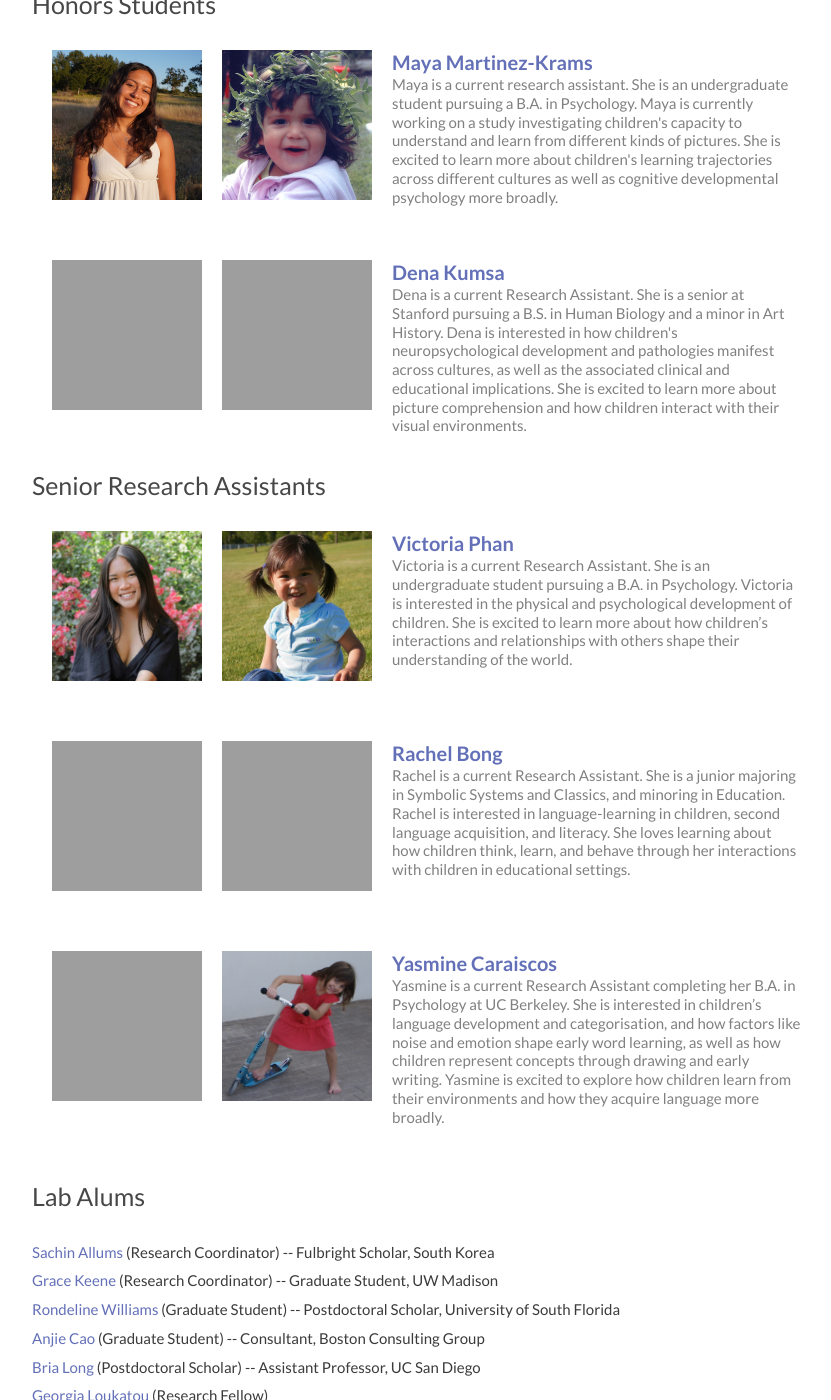
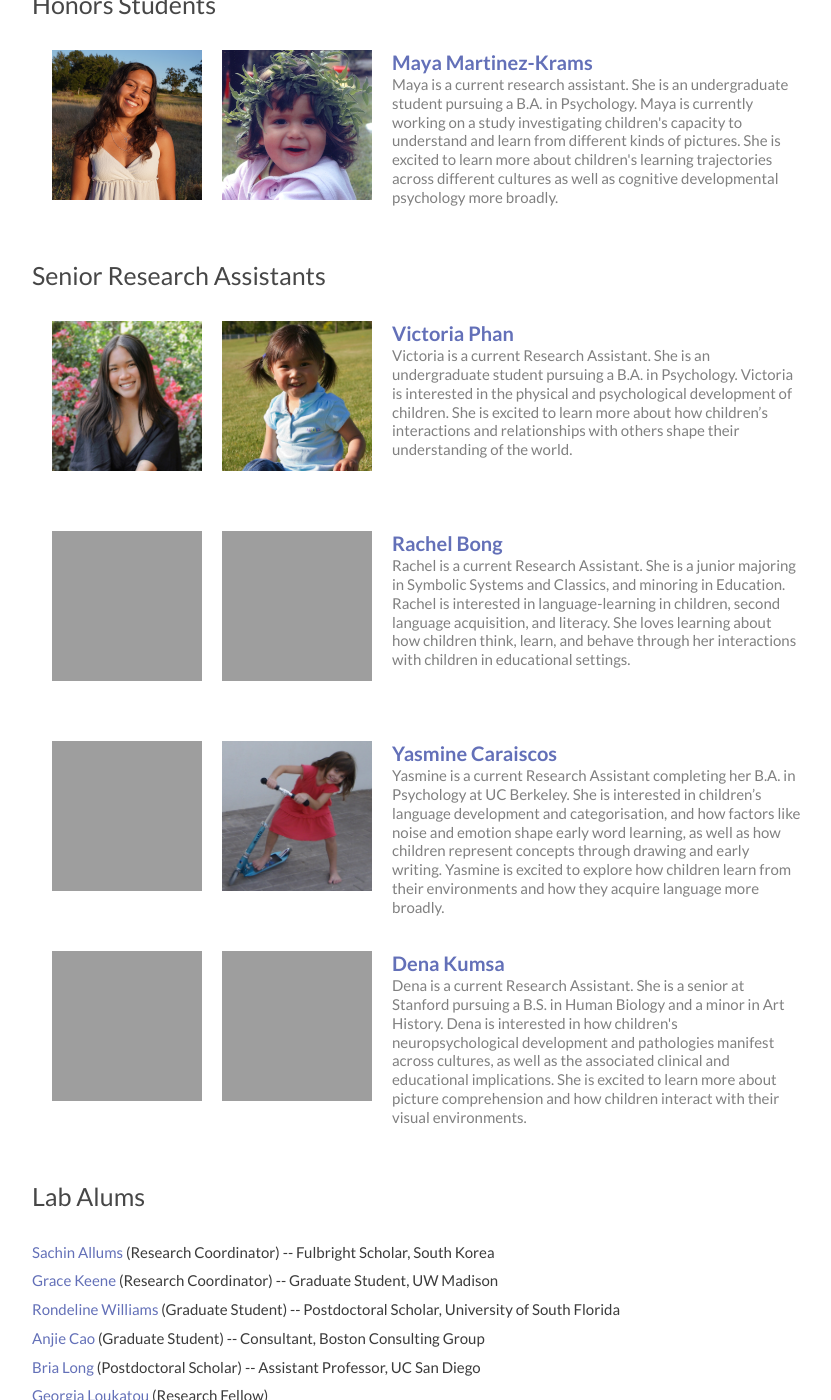
Before and after one commit to langcog/website, a Jekyll site: the page built from 02-people.html, in a window 1280 px wide and 1400 px high, scrolled down 5027 px. Shown: the whole window, without its empty margins (233-1064 px from the left). Built offline with Jekyll 4.4.1, drawn with Linux system fonts in a browser that asks for light colours; nearby versions of some CDN libraries; a script that is not in the unit is left out; part of the change alters nothing that is shown.

Commit message:
Restore Dena Kumsa's profile information
Reintroduced Dena Kumsa's profile in the langcoglab.yml file.

```diff
--- a/_data/langcoglab.yml
+++ b/_data/langcoglab.yml
@@ -200,15 +200,6 @@
          currently working on a study investigating children's capacity to understand and learn from different kinds
          of pictures. She is excited to learn more about children's learning trajectories across different cultures
          as well as cognitive developmental psychology more broadly.
-    - name: Dena Kumsa
-      img: dena.JPG
-      baby: dena_baby.png
-      bio:
-        - >
-         Dena is a current Research Assistant. She is a senior at Stanford pursuing a B.S. in Human Biology and a minor in
-         Art History. Dena is interested in how children's neuropsychological development and pathologies manifest across
-         cultures, as well as the associated clinical and educational implications. She is excited to learn more about
-         picture comprehension and how children interact with their visual environments.
 
 - role: Senior Research Assistants
   people:
@@ -236,7 +227,15 @@
          Yasmine is a current Research Assistant completing her B.A. in Psychology at UC Berkeley. She is interested in children’s language development and categorisation,
          and how factors like noise and emotion shape early word learning, as well as how children represent concepts through drawing and early writing. Yasmine is excited
          to explore how children learn from their environments and how they acquire language more broadly.
-
+    - name: Dena Kumsa
+      img: dena.JPG
+      baby: dena_baby.png
+      bio:
+        - >
+         Dena is a current Research Assistant. She is a senior at Stanford pursuing a B.S. in Human Biology and a minor in
+         Art History. Dena is interested in how children's neuropsychological development and pathologies manifest across
+         cultures, as well as the associated clinical and educational implications. She is excited to learn more about
+         picture comprehension and how children interact with their visual environments.
 
 - role: Lab Alums
   people:
```
